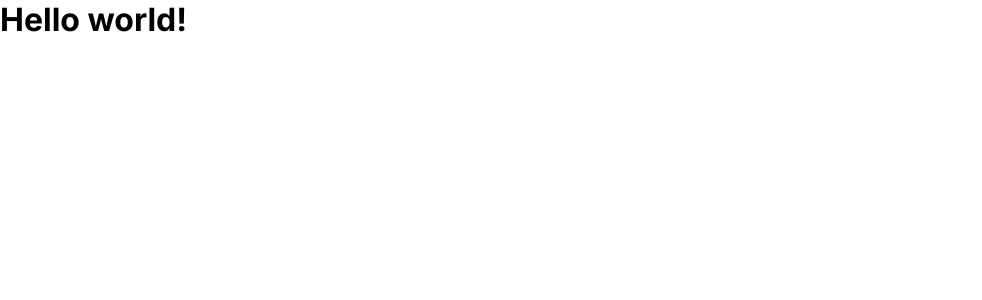
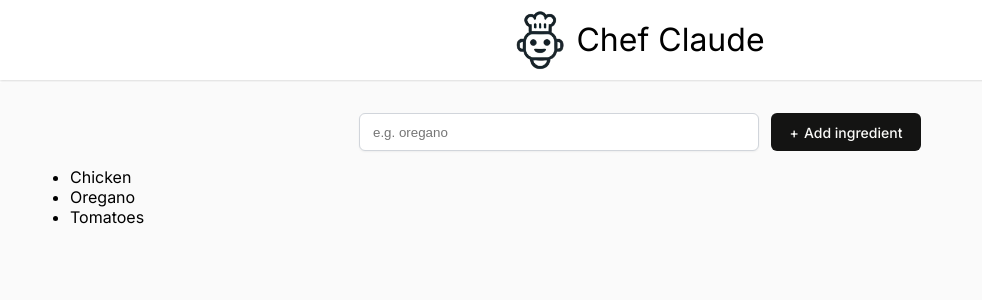
Before and after one commit to danchenkov/fr1, a React (Vite) app: page / in a window 1280 px wide. Shown: the top 300 px of the page, without its empty margins (0-982 px from the left). Built offline with nearby package versions, Linux system fonts and the light colour scheme.

Commit message:
adding ingredients

```diff
--- a/App.jsx
+++ b/App.jsx
@@ -1,10 +1,11 @@
-/**
- * Challenge: Build the Header component in a separate file
- * and render it here in the App component
- */
+import Header from './Header'
+import Main from './Main'
 
 export default function App() {
-  return (
-      <h1>Hello world!</h1>
-  )
+    return (
+        <>
+            <Header />
+            <Main />
+        </>
+    )
 }
--- /dev/null
+++ b/Header.jsx
@@ -0,0 +1,8 @@
+export default function Header() {
+	return (
+		<header>
+			<img src="./images/chef-claude-icon.png" alt="Chef Claude Icon" />
+			<h1>Chef Claude</h1>
+		</header>
+	)
+}
--- /dev/null
+++ b/Main.jsx
@@ -0,0 +1,21 @@
+export default function Main() {
+    const ingredients = ["Chicken", "Oregano", "Tomatoes"]
+
+    const ingredientsList = ingredients.map(ingredient => <li key={ingredient}>{ingredient}</li>)
+
+    return (
+        <main>
+            <form className="add-ingredient-form">
+                <input
+                    type="text"
+                    placeholder="e.g. oregano"
+                    aria-label="Add ingredient"
+                />
+                <button>Add ingredient</button>
+            </form>
+            <ul>
+                {ingredientsList}
+            </ul>
+        </main>
+    )
+}
--- a/index.css
+++ b/index.css
@@ -7,7 +7,71 @@ body {
     font-family: Inter, sans-serif;
 }
 
-/**
-header box shadow code:
-box-shadow: 0px 1px 3px 0px rgba(0, 0, 0, 0.10), 0px 1px 2px 0px rgba(0, 0, 0, 0.06);
-*/
+header {
+    display: flex;
+    gap: 11px;
+    align-items: center;
+    justify-content: center;
+
+    height: 80px;
+
+    background-color: #fff;
+    box-shadow: 0 1px 3px 0 hsl(0deg 0% 0% / 10%), 0 1px 2px 0 hsl(0deg 0% 0% / 6%);
+}
+
+header img {
+    width: 50px;
+
+}
+
+header h1 {
+    font-size: 2rem;
+    font-weight: 400;
+    line-height: 2;
+    letter-spacing: -5%;
+}
+
+main {
+    height: calc(100vh - 80px);
+    margin-top: 3px;
+    padding: 30px 30px 10px;
+    background-color: hsl(0deg 0% 98%);
+}
+
+.add-ingredient-form {
+    display: flex;
+    gap: 12px;
+    justify-content: center;
+    height: 38px;
+}
+
+.add-ingredient-form > input {
+    flex-grow: 1;
+
+    min-width: 150px;
+    max-width: 400px;
+    padding: 9px 13px;
+
+    border: 1px solid #D1D5DB;
+    border-radius: 6px;
+    box-shadow: 0 1px 2px 0 rgb(0 0 0 / 5%);
+}
+
+.add-ingredient-form > button {
+    width: 150px;
+
+    font-family: Inter, sans-serif;
+    font-size: 0.875rem;
+    font-weight: 500;
+    color: #FAFAF8;
+    white-space: nowrap;
+
+    background-color: #141413;
+    border: none;
+    border-radius: 6px;
+}
+
+.add-ingredient-form > button::before {
+    content: "+";
+    margin-right: 5px;
+}
--- a/src/index.css
+++ /dev/null
@@ -1,94 +0,0 @@
-html, body {
-  margin: 0;
-}
-
-body {
-  font-family: Inter;
-}
-
-.container {
-  margin: 45px 40px;
-}
-
-header {
-  display: flex;
-  align-items: center;
-  justify-content: center;
-
-  height: 55px;
-
-  color: white;
-
-  background: #F55A5A;
-}
-
-header > img {
-  width: 24px;
-  margin-right: 7px;
-}
-
-header > h1 {
-  font-size: 0.9rem;
-  font-weight: 500;
-}
-
-article.journal-entry {
-  display: flex;
-  margin-bottom: 36px;
-}
-
-article.journal-entry .marker {
-  width: 7px;
-  margin-right: 4px;
-}
-
-article.journal-entry .main-image-container {
-  overflow: hidden;
-  flex-shrink: 0;
-
-  width: 125px;
-  height: 168px;
-  margin-right: 19px;
-
-  border-radius: 5px;
-}
-
-article.journal-entry .main-image {
-  width: 100%;
-  height: 100%;
-  object-fit: cover;
-}
-
-.info-container span.country {
-  margin-right: 12px;
-  font-size: 0.7rem;
-  text-transform: uppercase;
-}
-
-.info-container a {
-  font-size: 0.7rem;
-  color: #2B283A;
-}
-
-.info-container a:visited {
-  color: #918E9B;
-}
-
-.info-container h2.entry-title {
-  margin-top: 7px;
-  margin-bottom: 17px;
-}
-
-.info-container p.trip-dates {
-  font-weight: bold;
-}
-
-.info-container p.entry-text {
-  overflow: hidden;
-  display: -webkit-box;
-  -webkit-box-orient: vertical;
-  -webkit-line-clamp: 3;
-
-  font-size: 0.8rem;
-  line-height: 1.5;
-}
--- a/src/index.jsx
+++ /dev/null
@@ -1,4 +0,0 @@
-import ReactDOM from 'react-dom/client';
-import App from "./App"
-
-ReactDOM.createRoot(document.getElementById('root')).render(<App />);
```
Also changed, not shown: package.json (+14 -3 lines), src/App.jsx (deleted, +0 -24 lines), src/components/Entry.jsx (deleted, +0 -26 lines), src/components/Header.jsx (deleted, +0 -8 lines), src/data.js (deleted, +0 -38 lines), src/jokesData.js (deleted, +0 -22 lines), images/picsum42-640x360.jpg (added), 1 other file (tests, documents, lock files or other folders).
